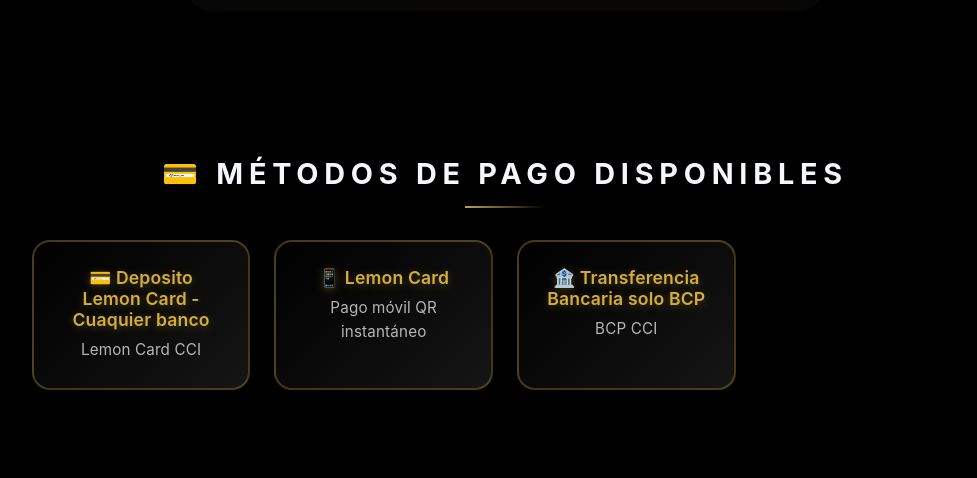
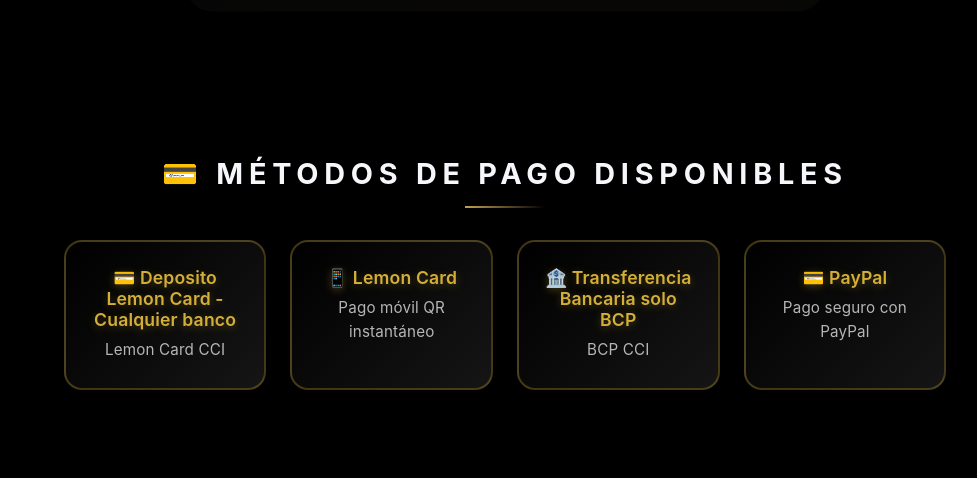
Before and after one commit to NoyerBT/Pagina-Red-Dragon, a PHP site: page /registro.php in a window 1280 px wide. Shown: the part 2324-2802 px from the top of the page, without its empty margins (135-1112 px from the left). Run offline with PHP 8.4, Linux system fonts and the light colour scheme.

Commit message:
noy
actualizaciob

```diff
--- a/registro.php
+++ b/registro.php
@@ -152,7 +152,7 @@
     <h2>💳 Métodos de Pago Disponibles</h2>
     <div class="payment-methods">
       <div class="payment-card">
-        <h3>💳 Deposito Lemon Card - Cuaquier banco </h3>
+        <h3>💳 Deposito Lemon Card - Cualquier banco </h3>
         <p>Lemon Card CCI</p>
       </div>
       <div class="payment-card">
@@ -163,6 +163,10 @@
         <h3>🏦 Transferencia Bancaria solo BCP</h3>
         <p>BCP CCI</p>
       </div>
+      <div class="payment-card">
+        <h3>💳 PayPal</h3>
+        <p>Pago seguro con PayPal</p>
+      </div>
     </div>
   </section>
 
--- a/styles.css
+++ b/styles.css
@@ -2616,7 +2616,10 @@
   display: grid;
   grid-template-columns: repeat(4, 1fr);
   gap: 1.5rem;
-  margin: 2rem 0;
+  margin: 2rem auto;
+  max-width: 1200px;
+  justify-items: center;
+  padding: 0 2rem;
 }
 
 .payment-card {
@@ -2629,6 +2632,8 @@
   box-shadow: 0 12px 25px rgba(0, 0, 0, 0.4);
   position: relative;
   overflow: hidden;
+  width: 100%;
+  max-width: 280px;
 }
 
 .payment-card::before {
@@ -2671,12 +2676,14 @@
 @media (max-width: 1200px) {
   .payment-methods {
     grid-template-columns: repeat(2, 1fr);
+    max-width: 800px;
   }
 }
 
 @media (max-width: 768px) {
   .payment-methods {
     grid-template-columns: 1fr;
+    max-width: 400px;
   }
 }
 
```
